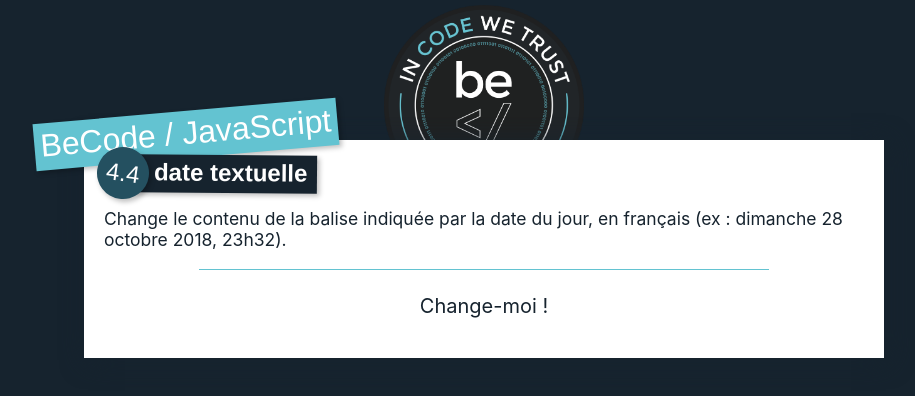
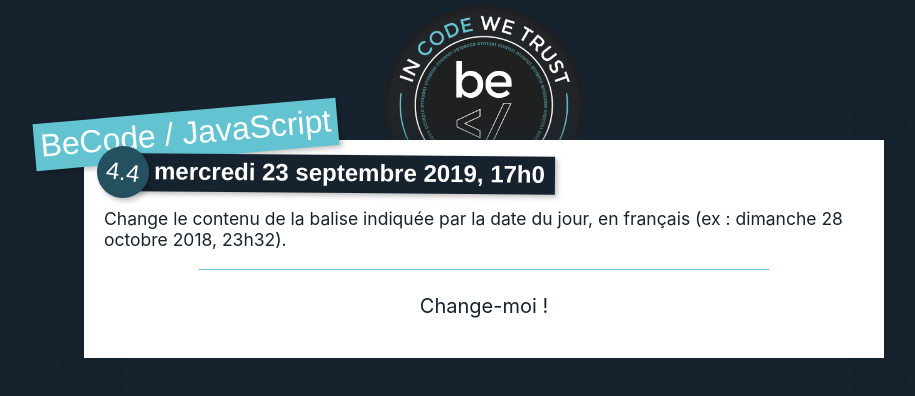
Before and after one commit to Levizar/Javascript-exercice, a website: page 04-dates/04-locale-date/index.html in a window 1280 px wide. Shown: the whole page, without its empty margins (156-1071 px from the left). Drawn offline with Linux system fonts and the light colour scheme.

Commit message:
exe 4.4 locale-date ok

```diff
--- a/04-dates/04-locale-date/index.html
+++ b/04-dates/04-locale-date/index.html
@@ -22,7 +22,7 @@
                 <h1>BeCode / JavaScript</h1>
                 <h2>
                     <span>4.4</span>
-                    <strong>date textuelle</strong>
+                    <strong id="date">date textuelle</strong>
                 </h2>
             </header>
             <div class="content">
--- a/04-dates/04-locale-date/script.js
+++ b/04-dates/04-locale-date/script.js
@@ -12,4 +12,25 @@
 (() => {
     // to change the content of a tag: document.getElementById("element-id").innerHTML = "new-value"
     // your code here
+    const ajd = () => {
+        let date = new Date;
+        let w_day = date.getDay() -1;
+        week = ["lundi","mardi","mercredi","jeudi","vendredi","samedi","dimanche"];
+        w_day = week[w_day];
+        let day = date.getDate();
+        let month = date.getMonth()-1;
+        ymonth = ["janvier","février","mars","avril","mai","juin","juillet","aout","septembre","octobre","novembre","décembre"];
+        month = ymonth[month];
+        let year = date.getFullYear();
+        let hours = date.getHours();
+        let minutes = date.getMinutes();
+        p = `${w_day} ${day} ${month} ${year}, ${hours}h${minutes}`;
+
+        document.getElementById("date").innerHTML = p;
+
+        console.log(day);
+
+
+    }
+    ajd();
 })();
```
